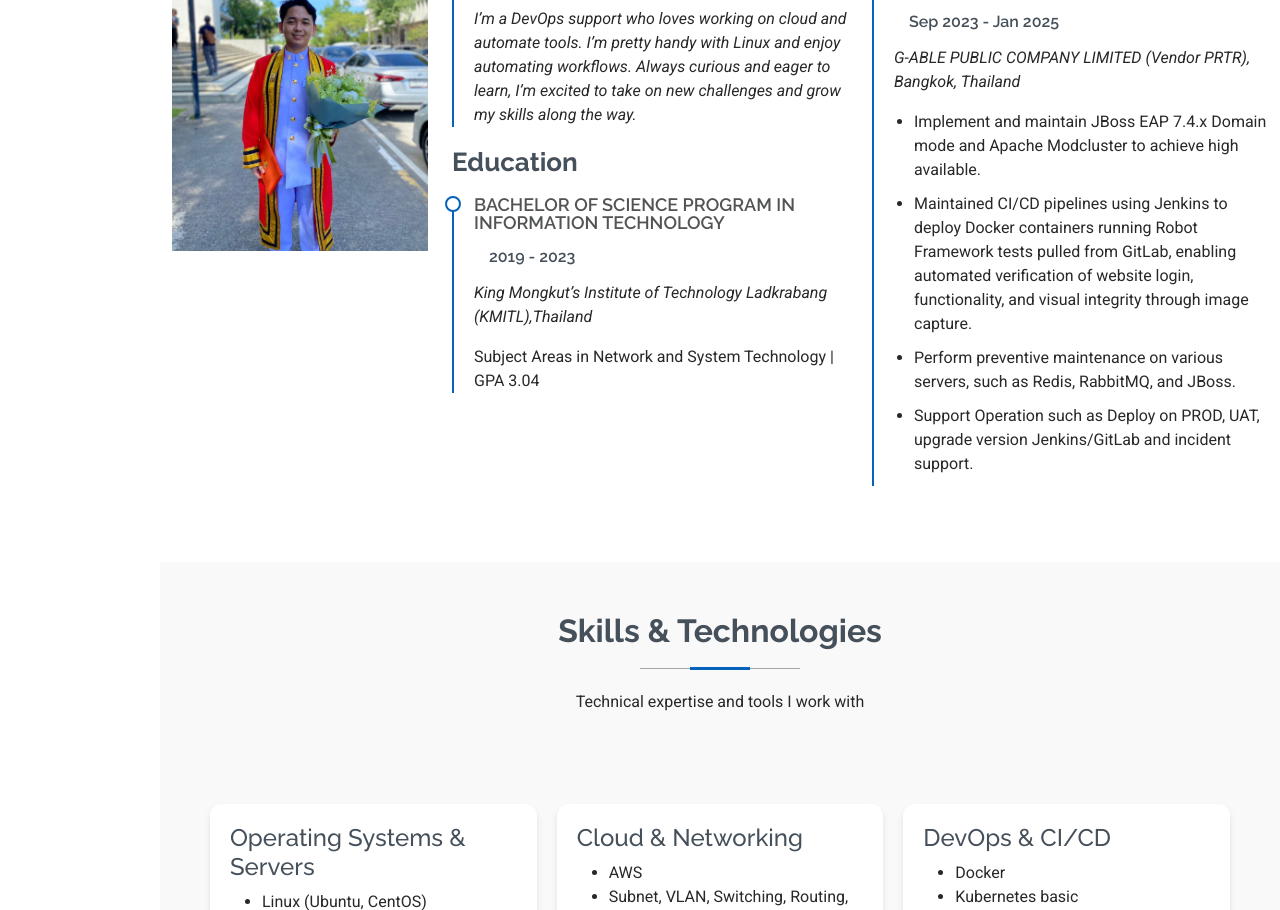
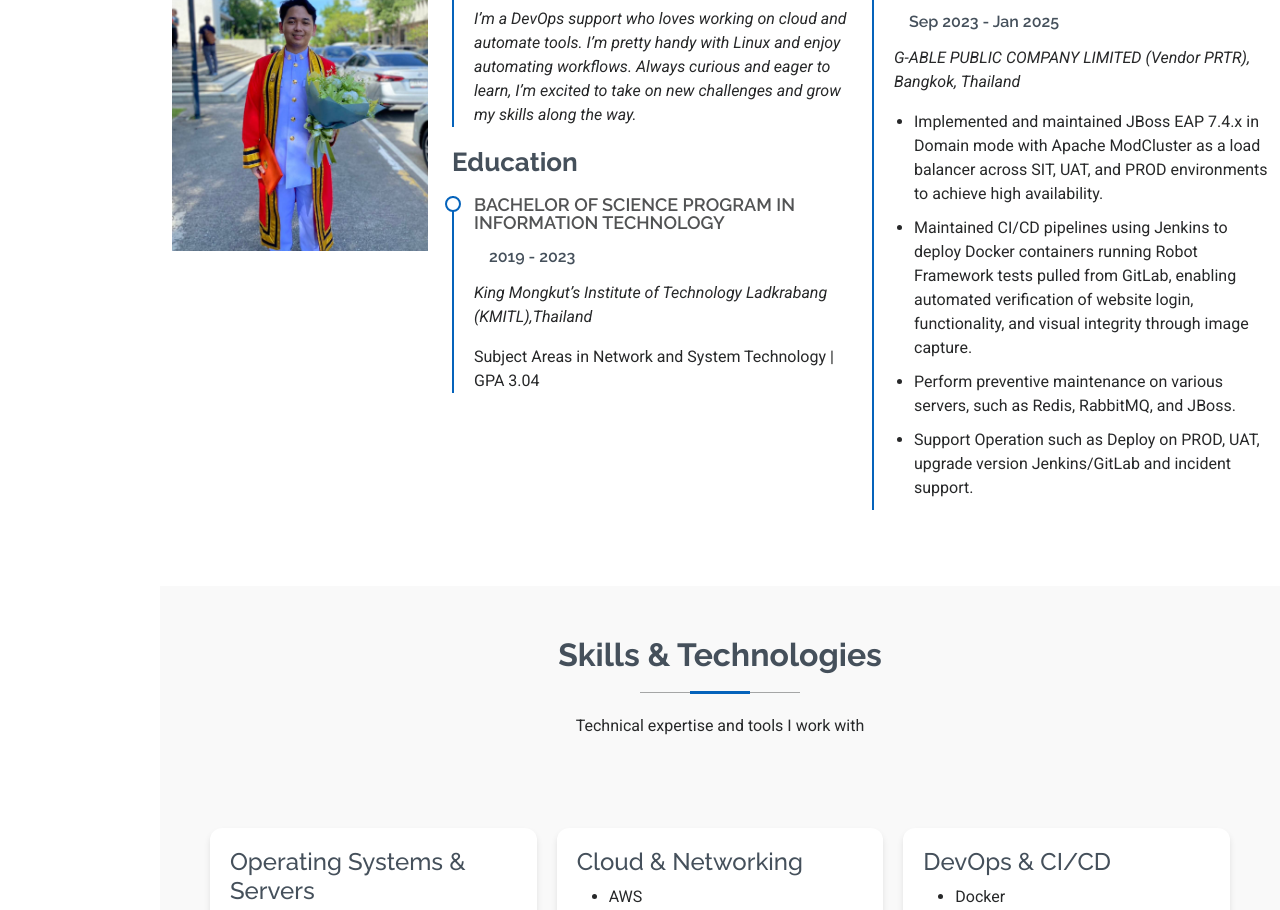
Before and after one commit to Tuangtnp/resume-website-AWS, a plain HTML site: page frontend/index.html in a window 1280 px wide. Shown: the part 1161-2071 px from the top of the page. Drawn offline with Linux system fonts and the light colour scheme; no server answers.

Commit message:
Add Terraform version requirements and update information on the website.

```diff
--- a/frontend/index.html
+++ b/frontend/index.html
@@ -121,7 +121,7 @@
                   <h5>Sep 2023 - Jan 2025</h5>
                   <p><em>G-ABLE PUBLIC COMPANY LIMITED (Vendor PRTR), Bangkok, Thailand </em></p>
                   <ul>
-                    <li>Implement and maintain JBoss EAP 7.4.x Domain mode and Apache Modcluster to achieve high available.</li>
+                    <li>Implemented and maintained JBoss EAP 7.4.x in Domain mode with Apache ModCluster as a load balancer across SIT, UAT, and PROD environments to achieve high availability.</li>
                     <li>Maintained CI/CD pipelines using Jenkins to deploy Docker containers running Robot Framework tests pulled from GitLab, enabling automated verification of website login, functionality, and visual integrity through image capture.</li>
                     <li>Perform preventive maintenance on various servers, such as Redis, RabbitMQ, and JBoss.</li>
                     <li>Support Operation such as Deploy on PROD, UAT, upgrade version Jenkins/GitLab and incident support.</li>
```
Also changed, not shown: 4 other files.
